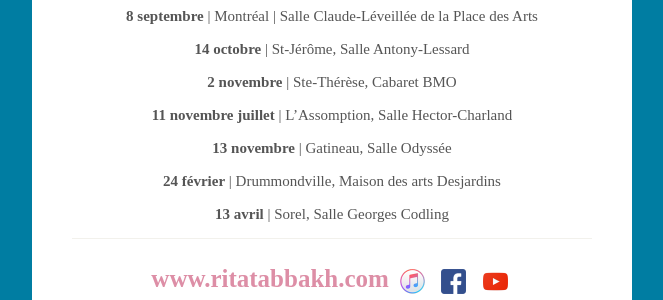
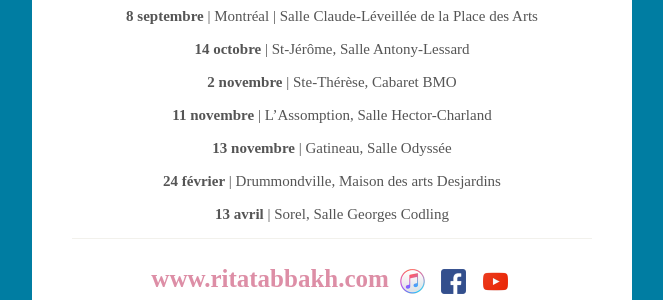
Before and after one commit to graphismatique/mfp, a Jekyll site: the page RitaTabbakh/RentreeMontrealaise/index.html, which Jekyll copies as it is, in a window 1280 px wide. Shown: the part 1220-1520 px from the top of the page, without its empty margins (308-971 px from the left). Built offline with Jekyll 4.4.1, drawn with Linux system fonts in a browser that asks for light colours.

Commit message:
Update index.html

```diff
--- a/RitaTabbakh/RentreeMontrealaise/index.html
+++ b/RitaTabbakh/RentreeMontrealaise/index.html
@@ -254,7 +254,7 @@
                                     <p class="center"><b>8 septembre</b> | Montréal | Salle Claude-Léveillée de la Place des Arts</p>
                                     <p class="center"><b>14 octobre</b> | St-Jérôme, Salle Antony-Lessard</p>
                                     <p class="center"><b>2 novembre</b> | Ste-Thérèse, Cabaret BMO</p>
-                                    <p class="center"><b>11 novembre</sup> juillet</b> | L’Assomption, Salle Hector-Charland</p>
+                                    <p class="center"><b>11 novembre</b> | L’Assomption, Salle Hector-Charland</p>
                                     <p class="center"><b>13 novembre</b> | Gatineau, Salle Odyssée</p>
                                     <p class="center"><b>24 février</b> | Drummondville, Maison des arts Desjardins</p>
                                     <p class="center"><b>13 avril</b> | Sorel, Salle Georges Codling</p>
```
